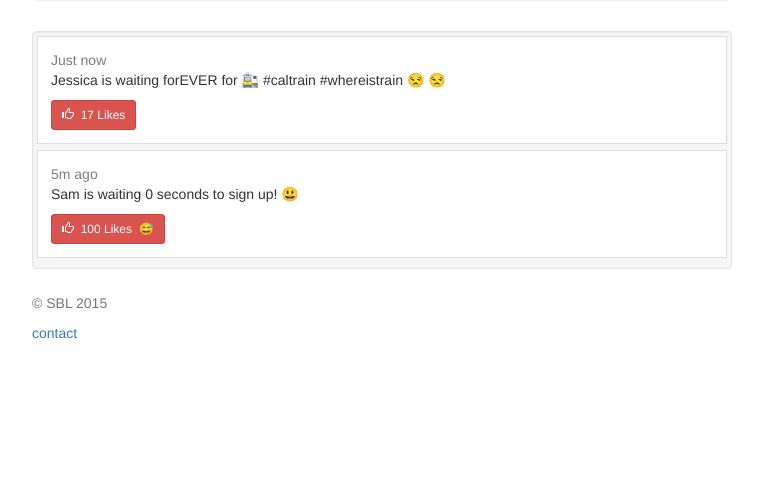
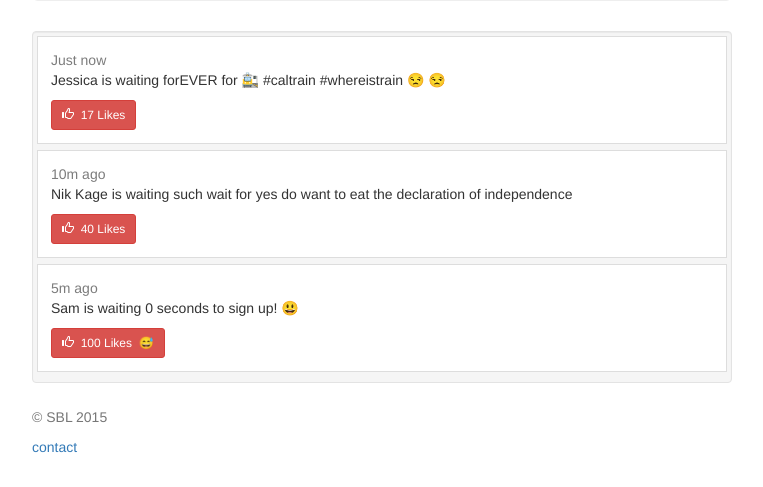
Before and after one commit to samblyon/twg, a Flask app: page / in a window 1280 px wide. Shown: the part 455-942 px from the top of the page, without its empty margins (258-1021 px from the left). Before the commit the page ends 794 px from the top, so only its background shows below. Run offline with Flask 2, Linux system fonts and the light colour scheme; some libraries are stand-ins or nearby versions.

Commit message:
added nick cage

```diff
--- a/templates/index.html
+++ b/templates/index.html
@@ -49,6 +49,15 @@
 					<a href="showSignup" class="btn btn-danger btn-sm" role="button"><span class="glyphicon glyphicon-thumbs-up"></span><span>&nbsp; 17 Likes</span></a>
 				</div>
 			</div>
+
+			<div class="thumbnail">
+				<div class="caption">
+					<span class="datespan">10m ago</span>
+					<p>Nik Kage is waiting such wait for yes do want to eat the declaration of independence</p>
+					<a href="showSignup" role="button" class="btn btn-danger btn-sm"><span class="glyphicon glyphicon-thumbs-up"></span><span>&nbsp; 40 Likes</span></a>
+				</div>
+			</div>
+
 			<div class="thumbnail">
 				<div class="caption">
 					<span class="datespan">5m ago</span>
```
